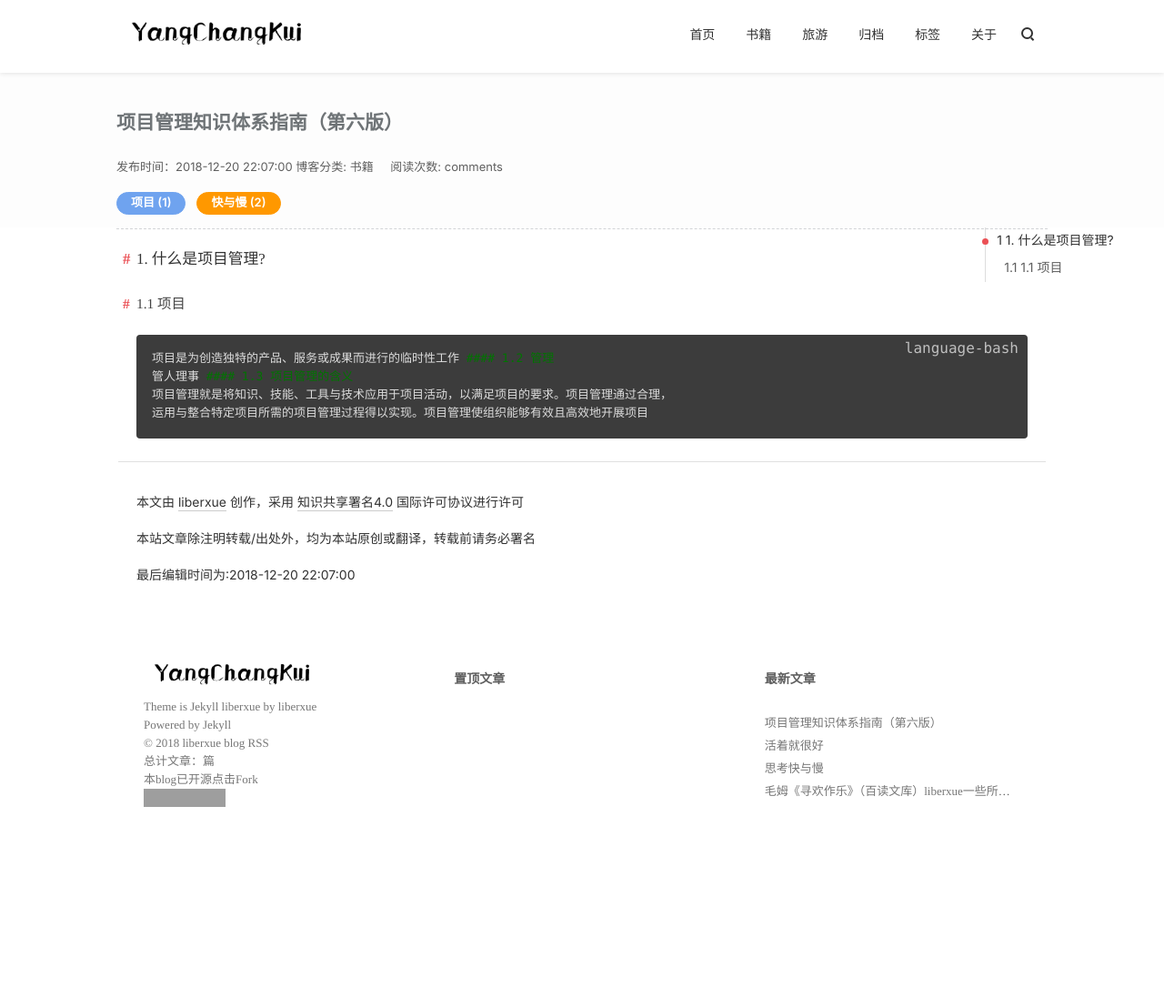
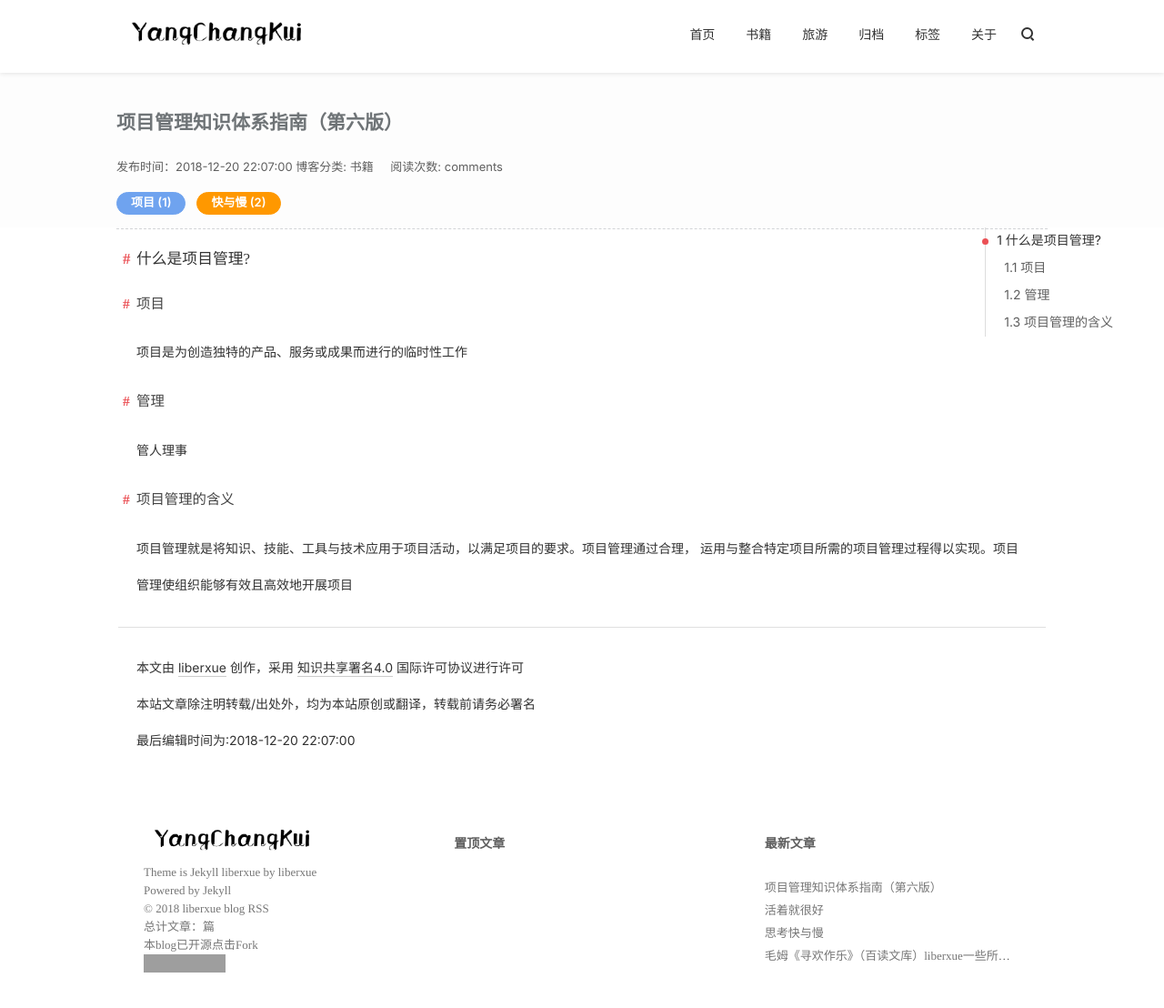
Before and after one commit to yangchangkui/yangchangkui.github.io, a Jekyll site: the page built from _posts/书籍/2018-12-20-项目管理知识体系指南第六版.md, in a window 1280 px wide and 1205 px high. Shown: the top 1108 px of the window at 91% size. Built offline with Jekyll 4.4.1, drawn with Linux system fonts in a browser that asks for light colours; nearby versions of some CDN libraries; comment, search, counter and statistics services are not loaded; grey boxes are pictures that could not be loaded.

Commit message:
项目管理知识体系

```diff
--- a/_posts/书籍/2018-12-20-项目管理知识体系指南第六版.md
+++ b/_posts/书籍/2018-12-20-项目管理知识体系指南第六版.md
@@ -11,11 +11,11 @@ excerpt: "项目是为创造独特的产品、服务或成果而进行的临时
 date:    2018-12-20 22:07:00
 ---
 
-### 1. 什么是项目管理?
-#### 1.1 项目
-    项目是为创造独特的产品、服务或成果而进行的临时性工作
-#### 1.2 管理
-    管人理事
-#### 1.3 项目管理的含义
-    项目管理就是将知识、技能、工具与技术应用于项目活动，以满足项目的要求。项目管理通过合理，
-    运用与整合特定项目所需的项目管理过程得以实现。项目管理使组织能够有效且高效地开展项目
+### 什么是项目管理?
+#### 项目
+  项目是为创造独特的产品、服务或成果而进行的临时性工作
+#### 管理
+  管人理事
+#### 项目管理的含义
+  项目管理就是将知识、技能、工具与技术应用于项目活动，以满足项目的要求。项目管理通过合理，
+运用与整合特定项目所需的项目管理过程得以实现。项目管理使组织能够有效且高效地开展项目
```
